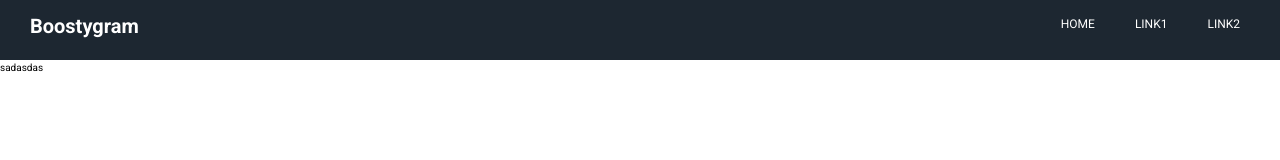
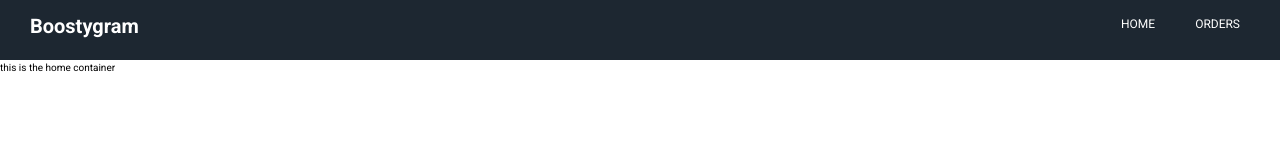
Before and after one commit to samuelsahala/boostygram, a React (Create React App) app: page / in a window 1280 px wide. Shown: the top 160 px of the page. Built offline with nearby package versions, Linux system fonts and the light colour scheme.

Commit message:
init redux reducers

```diff
--- a/package.json
+++ b/package.json
@@ -8,8 +8,11 @@
     "@testing-library/user-event": "^7.2.1",
     "react": "^16.14.0",
     "react-dom": "^16.14.0",
+    "react-redux": "^7.2.1",
     "react-router-dom": "^5.2.0",
     "react-scripts": "3.4.3",
+    "redux": "^4.0.5",
+    "redux-thunk": "^2.3.0",
     "styled-components": "^5.2.0"
   },
   "scripts": {
--- a/src/App.js
+++ b/src/App.js
@@ -1,8 +1,17 @@
 import React from "react";
 import Layout from "./hoc/layout/Layout";
+import { Route, Redirect } from "react-router-dom";
+import Home from "./containers/Home/Home";
+import Orders from "./containers/Orders/Orders";
 
 const App = () => {
-  return <Layout>sadasdas</Layout>;
+  return (
+    <Layout>
+      <Route exact path="/" component={Home} />
+      <Route exact path="/orders" component={Orders} />
+      <Redirect to="/" />
+    </Layout>
+  );
 };
 
 export default App;
--- a/src/components/Navbar/Navitems/Navitem/Navitem.js
+++ b/src/components/Navbar/Navitems/Navitem/Navitem.js
@@ -1,11 +1,12 @@
 import React from "react";
 import styled from "styled-components";
+import { NavLink } from "react-router-dom";
 
 const LiStyle = styled.li`
   display: flex;
   height: 100%;
 `;
-const AStyle = styled.a`
+const NavLinkStyle = styled(NavLink)`
   display: flex;
   text-transform: uppercase;
   align-items: center;
@@ -24,7 +25,7 @@ const AStyle = styled.a`
 const Navitem = ({ link, children }) => {
   return (
     <LiStyle>
-      <AStyle href="www.google.co.il">{children}</AStyle>
+      <NavLinkStyle to={link}>{children}</NavLinkStyle>
     </LiStyle>
   );
 };
--- a/src/components/Navbar/Navitems/Navitems.js
+++ b/src/components/Navbar/Navitems/Navitems.js
@@ -16,9 +16,8 @@ const Navitems = () => {
   return (
     <NavStyle>
       <UlStyle>
-        <NavItem>Home</NavItem>
-        <NavItem>Link1</NavItem>
-        <NavItem>Link2</NavItem>
+        <NavItem link="/">Home</NavItem>
+        <NavItem link="/orders">Orders</NavItem>
       </UlStyle>
     </NavStyle>
   );
--- /dev/null
+++ b/src/containers/Home/Home.js
@@ -0,0 +1,7 @@
+import React from "react";
+
+const Home = () => {
+  return <div>this is the home container</div>;
+};
+
+export default Home;
--- /dev/null
+++ b/src/containers/Orders/Orders.js
@@ -0,0 +1,7 @@
+import React from "react";
+
+const Orders = () => {
+  return <div>Orders</div>;
+};
+
+export default Orders;
--- /dev/null
+++ b/src/store/index.js
@@ -0,0 +1,11 @@
+import { compose, createStore, applyMiddleware } from "redux";
+import thunk from "redux-thunk";
+import rootReducer from "./reducers";
+const composeEnhancers = window.__REDUX_DEVTOOLS_EXTENSION_COMPOSE__ || compose;
+
+const store = createStore(
+  rootReducer,
+  composeEnhancers(applyMiddleware(thunk))
+);
+
+export default store;
--- /dev/null
+++ b/src/store/reducers/authReducer.js
@@ -0,0 +1,5 @@
+const initialState = {};
+
+export default (state = initialState, action) => {
+  return "sadsadasdsa";
+};
--- /dev/null
+++ b/src/store/reducers/index.js
@@ -0,0 +1,6 @@
+import { combineReducers } from "redux";
+import authReducer from "./authReducer";
+
+export default combineReducers({
+  auth: authReducer,
+});
```
Also changed, not shown: src/index.js (+7 -3 lines), 1 other file (tests, documents, lock files or other folders).
